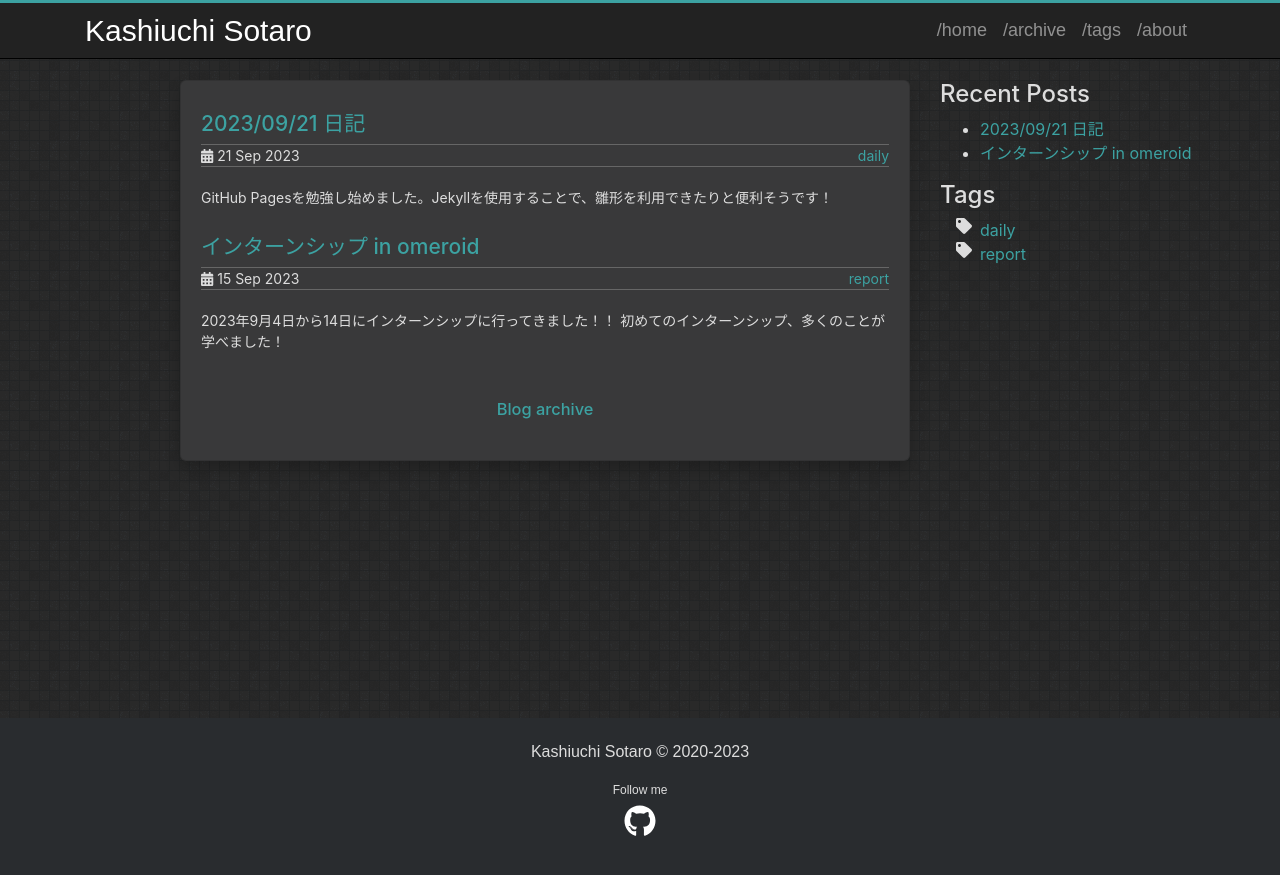
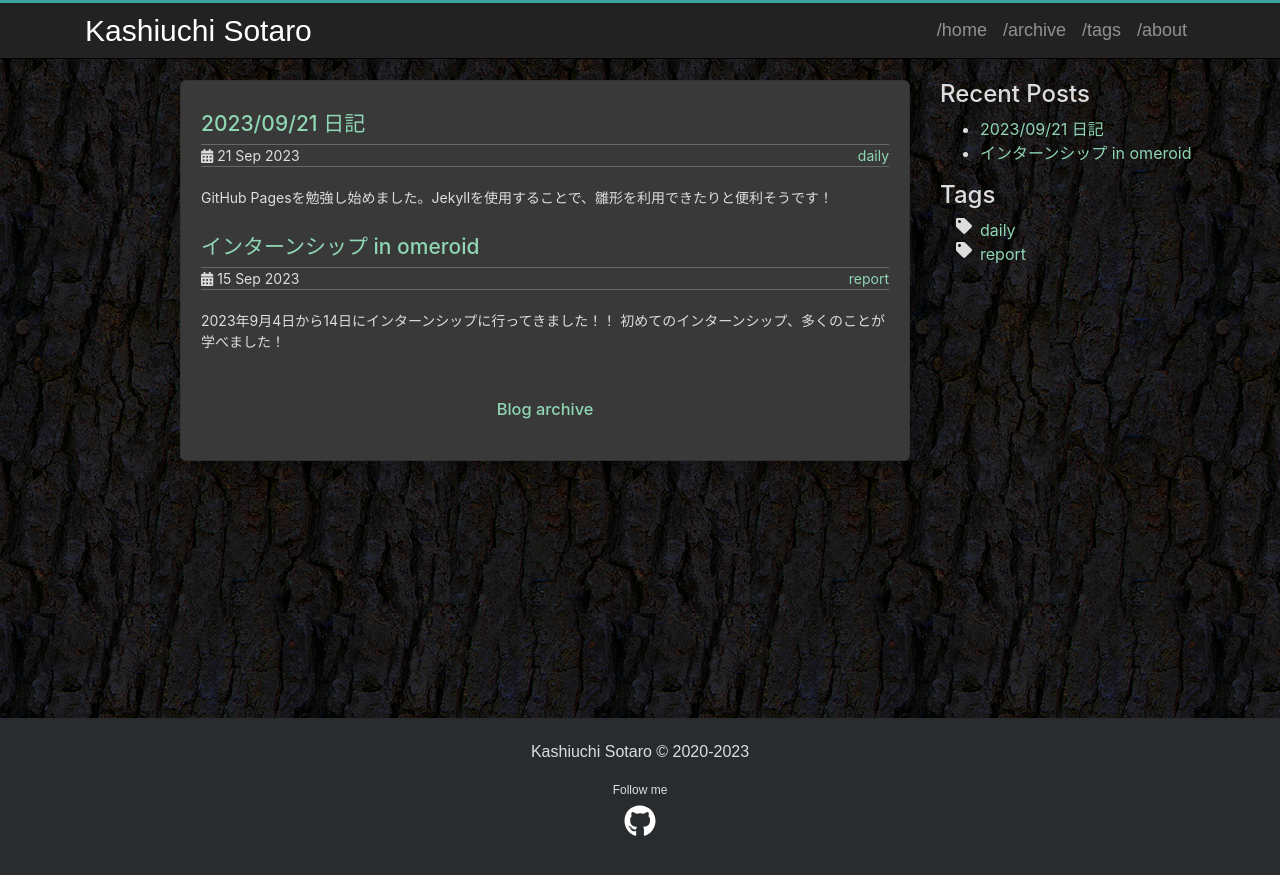
Before and after one commit to sotarokashiuchi/blog.jp, a Jekyll site: the page built from index.html, in a window 1280 px wide. Shown: the top 875 px of the page. Built offline with Jekyll 4.4.1, drawn with Linux system fonts in a browser that asks for light colours.

Commit message:
change theme

```diff
--- a/assets/css/theme.scss
+++ b/assets/css/theme.scss
@@ -17,9 +17,9 @@
 //********************************************************
 
 // Several accent colors, choose one or create your own!
-$accent-color: #3CA2A2;    // original =)
+//$accent-color: #3CA2A2;    // original =)
 //$accent-color: #C38FD6;  // velvet
-//$accent-color: #8FD6B3;  // greenish
+$accent-color: #8FD6B3;  // greenish
 //$accent-color: #35B4DE;  // bluish
 //$accent-color: #D2E354;  // yellowish
 //$accent-color: #52B54B;  // green
@@ -31,8 +31,7 @@ $footer-background-color: #292c2f;
 $note-color: #87CEFA;
 $warning-color: #ffff00;
 // use this or pick any from /css/pics/background folder or from transparenttextures.com
-$background-pattern: 'random-grey-variations.png';
-
+$background-pattern: 'shley-tree-1.png';
 //********************************************************
 //                  Common styles
 //********************************************************
```
